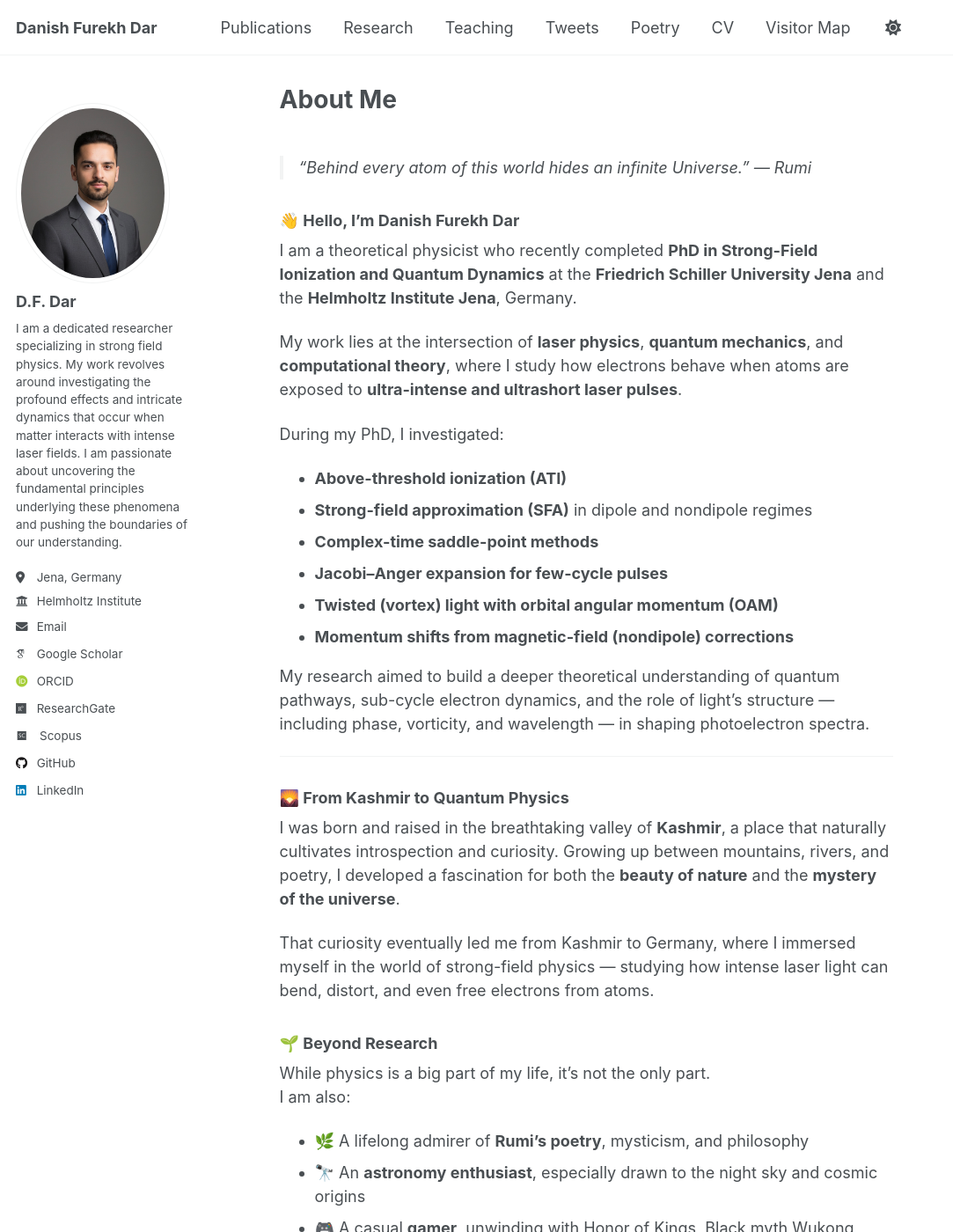
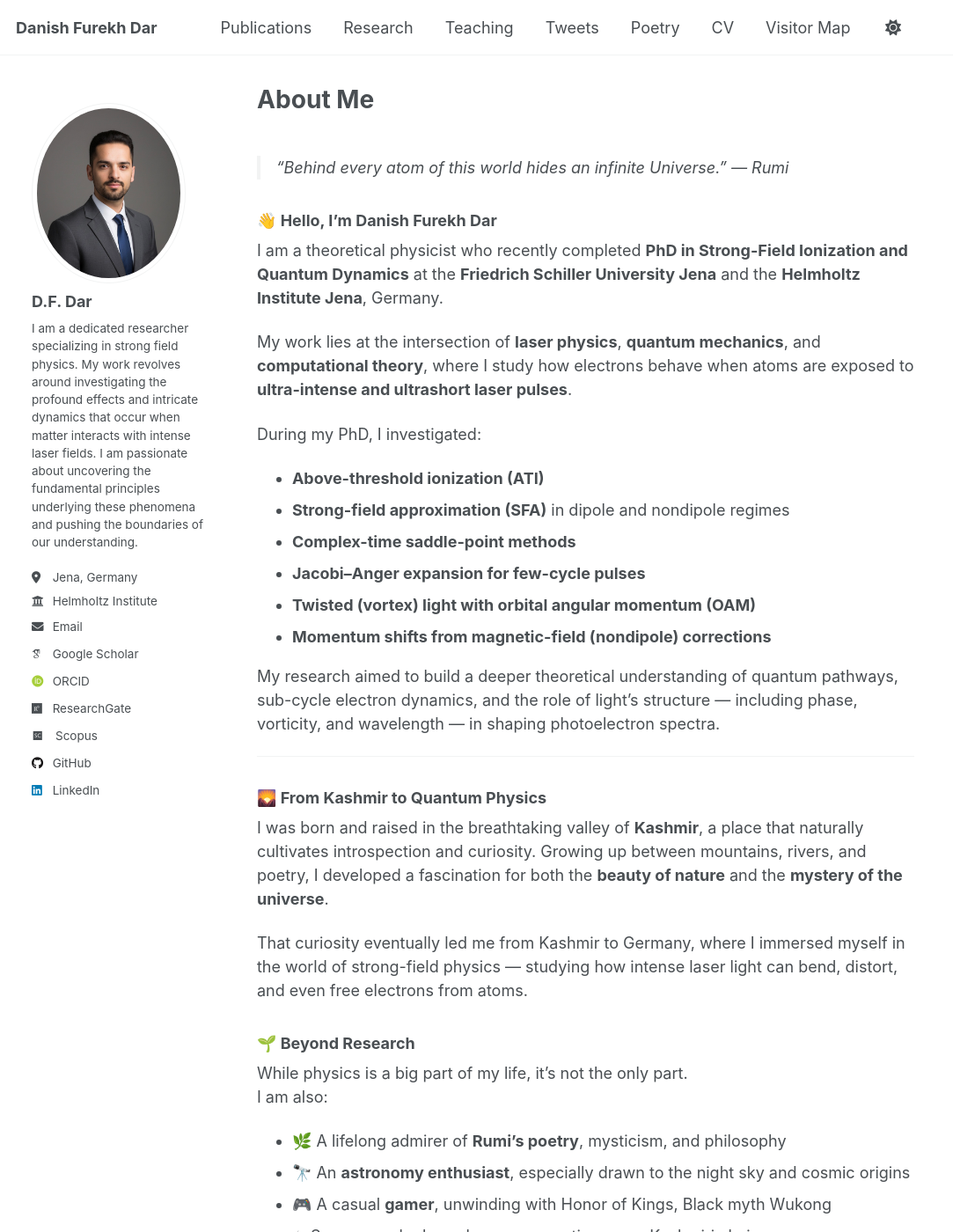
Before and after one commit to danishfurekhdar/danishfurekhdar.github.io, a Jekyll site: the page built from _pages/about.md, in a window 1280 px wide and 1400 px high. Shown: the whole window at 88% size, without its empty margins (0-1083 px from the left). Built offline with Jekyll 4.4.1, drawn with Linux system fonts in a browser that asks for light colours; some web fonts are replaced.

Commit message:
Update _custom.scss

```diff
--- a/_sass/_custom.scss
+++ b/_sass/_custom.scss
@@ -1,29 +1,28 @@
-/* FORCE FULL WIDTH — AcademicPages FIX */
+/* ===============================
+   FORCE FULL WIDTH (AcademicPages)
+   =============================== */
 
-/* Main page wrapper */
-.page__inner-wrap,
-.page__content,
-.archive,
-.archive__item {
+/* Override Susy container */
+#main {
   max-width: 100% !important;
 }
 
-/* Kill Susy container constraint */
-.wrap,
-.wrapper,
-.container {
+/* Inner page wrapper */
+.page__inner-wrap,
+.page__content,
+.page {
   max-width: 100% !important;
 }
 
-/* Add readable padding */
-.page__inner-wrap {
+/* Optional padding for readability */
+#main {
   padding-left: 2rem;
   padding-right: 2rem;
 }
 
 /* Large screens */
 @media (min-width: 1400px) {
-  .page__inner-wrap {
+  #main {
     padding-left: 4rem;
     padding-right: 4rem;
   }
```
